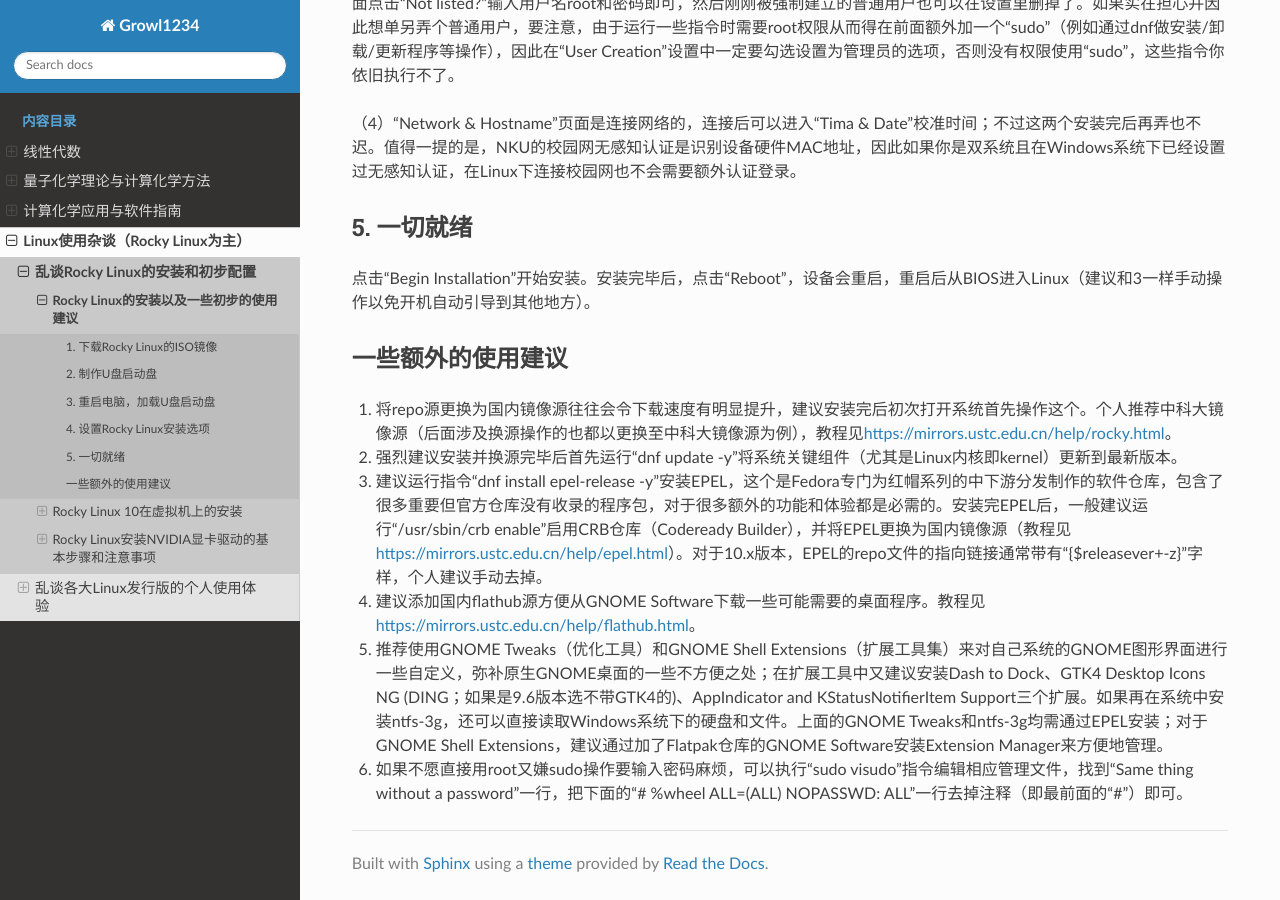
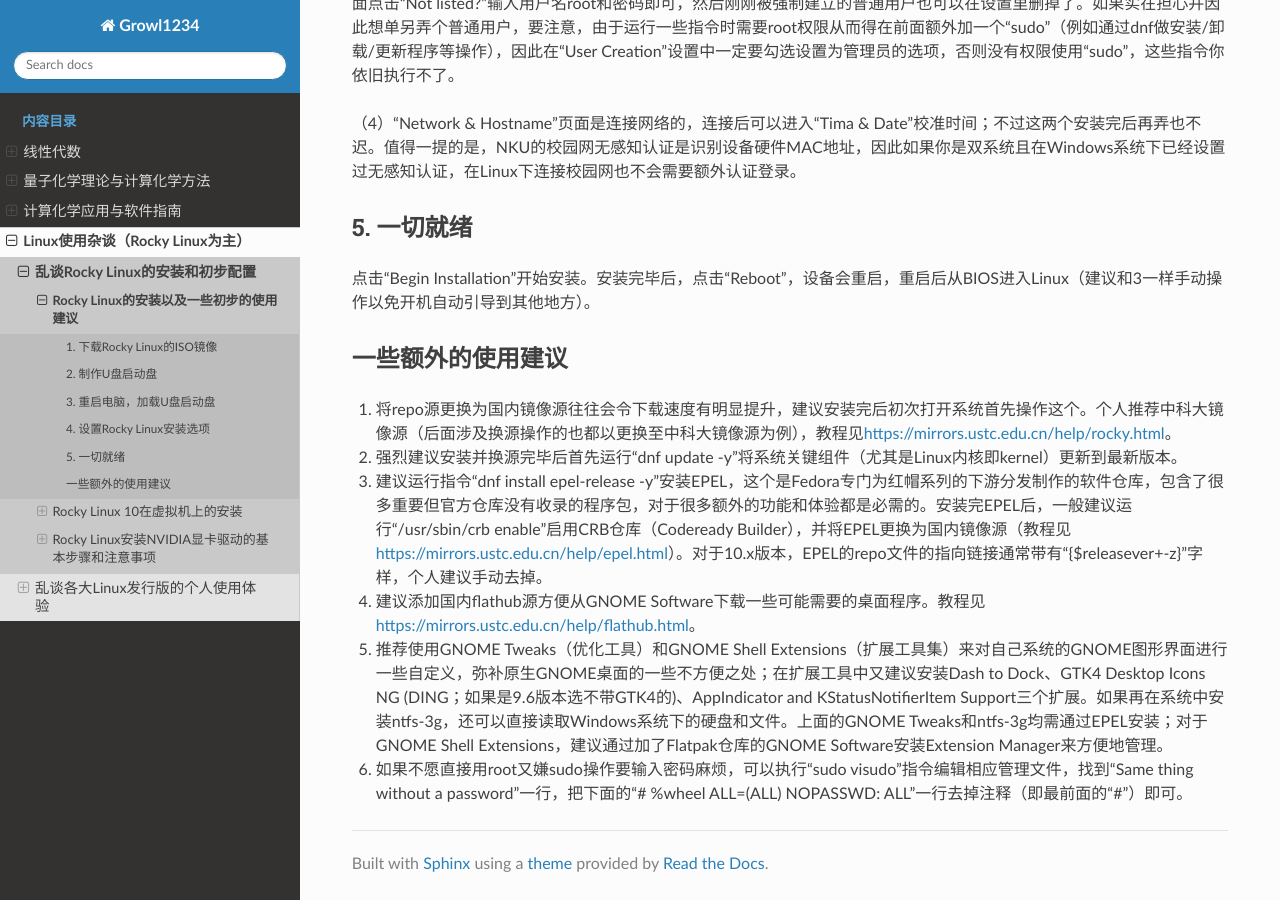
Before and after one commit to Growl1234/RTDProject, a Sphinx documentation site: the page built from source/linux/rocky/installation.md, in a window 1280 px wide and 900 px high, scrolled down 1783 px. Built offline with Sphinx 7.4.7 and the Read the Docs theme 3.1.0, drawn with Linux system fonts in a browser that asks for light colours.

Commit message:
Update installation.md

```diff
--- a/source/linux/rocky/installation.md
+++ b/source/linux/rocky/installation.md
@@ -52,7 +52,7 @@
 
 1. 将repo源更换为国内镜像源往往会令下载速度有明显提升，建议安装完后初次打开系统首先操作这个。个人推荐中科大镜像源（后面涉及换源操作的也都以更换至中科大镜像源为例），教程见[https://mirrors.ustc.edu.cn/help/rocky.html](https://mirrors.ustc.edu.cn/help/rocky.html)。
 2. 强烈建议安装并换源完毕后首先运行“dnf update -y”将系统关键组件（尤其是Linux内核即kernel）更新到最新版本。
-3. 建议运行指令“dnf install epel-release -y”安装EPEL，这个是Fedora专门为红帽系列的中下游分发制作的软件仓库，包含了很多重要但官方仓库没有收录的程序包，对于很多额外的功能和体验都是必需的。安装完EPEL后，一般建议运行“/usr/sbin/crb enable”启用CRB仓库（Codeready Builder），并将EPEL更换为国内镜像源（教程见[https://mirrors.ustc.edu.cn/help/epel.html](https://mirrors.ustc.edu.cn/help/epel.html)）。对于10.x版本，EPEL的repo文件的指向链接通常带有“{$releasever+-z}”字样，个人建议手动去掉。
+3. 建议运行指令“dnf install epel-release -y”安装EPEL，这个是Fedora专门为红帽系列的下游分发制作的软件仓库，包含了很多重要但官方仓库没有收录的程序包，对于很多额外的功能和体验都是必需的。安装完EPEL后，一般建议运行“/usr/sbin/crb enable”启用CRB仓库（Codeready Builder），并将EPEL更换为国内镜像源（教程见[https://mirrors.ustc.edu.cn/help/epel.html](https://mirrors.ustc.edu.cn/help/epel.html)）。对于10.x版本，EPEL的repo文件的指向链接通常带有“{$releasever+-z}”字样，个人建议手动去掉。
 4. 建议添加国内flathub源方便从GNOME Software下载一些可能需要的桌面程序。教程见[https://mirrors.ustc.edu.cn/help/flathub.html](https://mirrors.ustc.edu.cn/help/flathub.html)。
 5. 推荐使用GNOME Tweaks（优化工具）和GNOME Shell Extensions（扩展工具集）来对自己系统的GNOME图形界面进行一些自定义，弥补原生GNOME桌面的一些不方便之处；在扩展工具中又建议安装Dash to Dock、GTK4 Desktop Icons NG (DING；如果是9.6版本选不带GTK4的)、AppIndicator and KStatusNotifierItem Support三个扩展。如果再在系统中安装ntfs-3g，还可以直接读取Windows系统下的硬盘和文件。上面的GNOME Tweaks和ntfs-3g均需通过EPEL安装；对于GNOME Shell Extensions，建议通过加了Flatpak仓库的GNOME Software安装Extension Manager来方便地管理。
 6. 如果不愿直接用root又嫌sudo操作要输入密码麻烦，可以执行“sudo visudo”指令编辑相应管理文件，找到“Same thing without a password”一行，把下面的“# %wheel	ALL=(ALL)	NOPASSWD: ALL”一行去掉注释（即最前面的“#”）即可。
```
